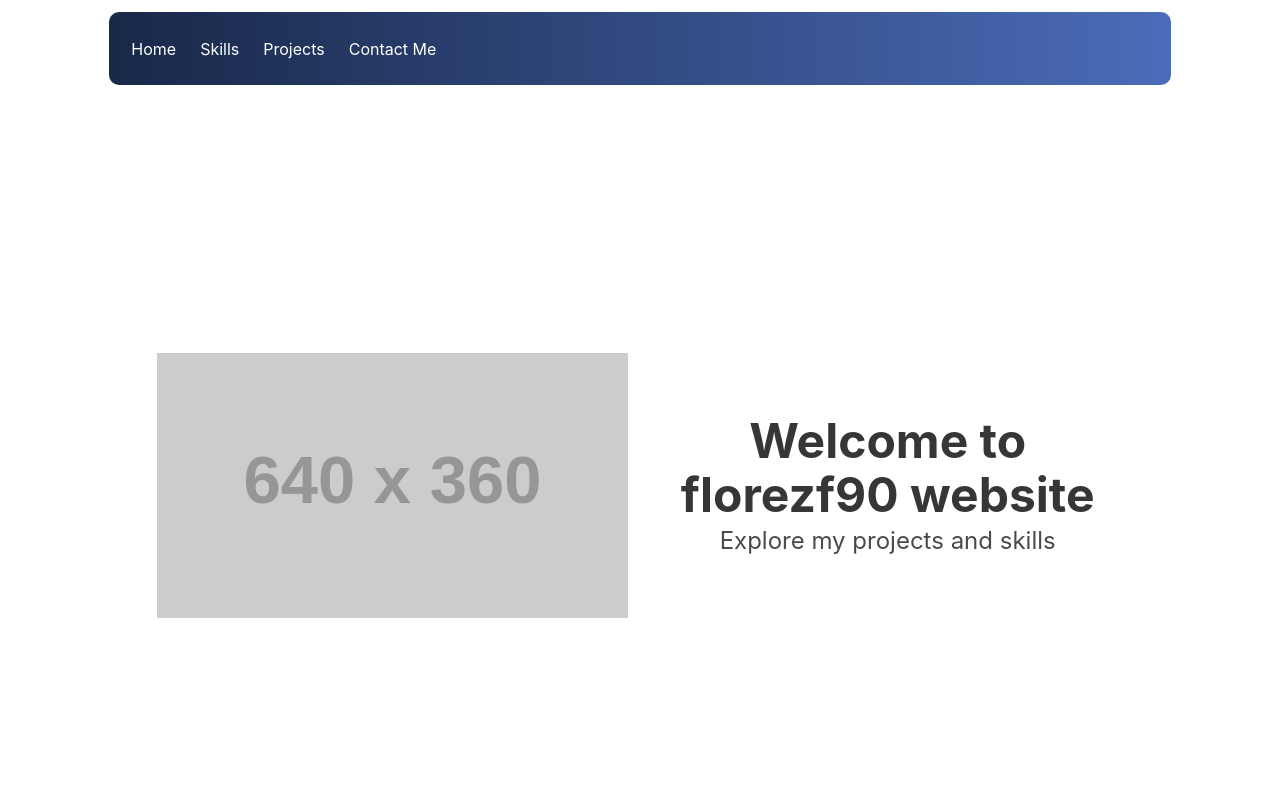
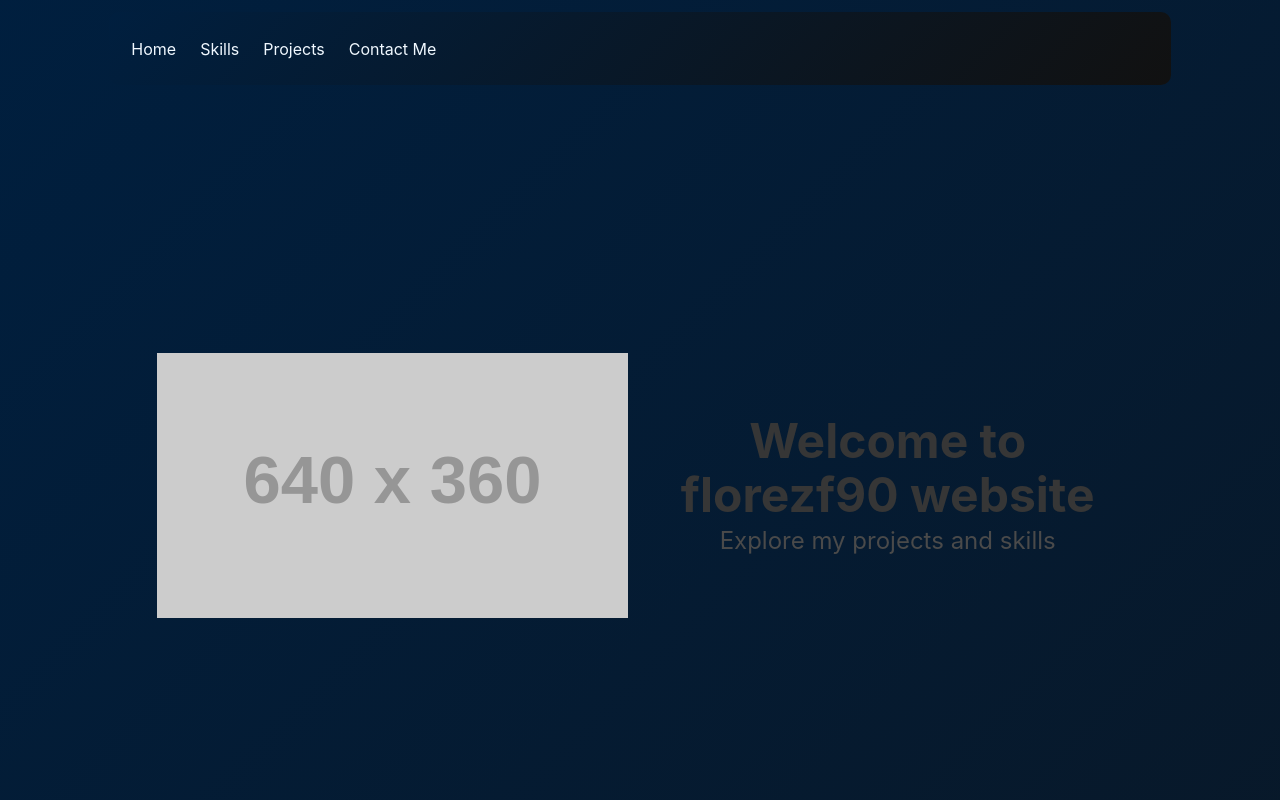
Before and after one commit to florezf90/florezf90ReactPortfolio, a React (Vite) app: page / in a window 1280 px wide. Shown: the top 800 px of the page. Built offline with nearby package versions, Linux system fonts and the light colour scheme.

Commit message:
fixed navbar rendering issues and effects

```diff
--- a/src/App.jsx
+++ b/src/App.jsx
@@ -7,10 +7,14 @@ import 'bulma/css/bulma.css';
 
 
 function App () {
+  const backgroundStyle = {
+    background: 'linear-gradient(135deg, #001f3f, #111)',
+  };
+
   return (
-    <div className="columns is-centered">
+    <div className="columns is-centered" style={backgroundStyle}>
       <div className="column is-10">
-        <Header />
+        <Header  style={backgroundStyle}/>
         <HomeScreen />
         <SkillsScreen />
         <ProjectsScreen />
@@ -18,7 +22,6 @@ function App () {
       </div>
     </div>
   )
-
 }
 
 
--- a/src/components/CSS/navbar.css
+++ b/src/components/CSS/navbar.css
@@ -1,31 +1,29 @@
 .navbar {
-  background: linear-gradient(to left, #4b6cb9, #182848);
   border-radius: 10px;
   padding: 1%;
-  transition: background-color 0.3s; /* Add transition for smooth color change */
+
 }
 
 /* Increase the hover effect */
 .navbar-item:hover {
-  background-color: #4b6cb7; /* Change the background color on hover */
-  color: white; /* Change the text color on hover */
+  background-color: transparent;
+  border-radius: 5px;
+}
+
+.navbar-item.is-hoverable:hover {
+background: linear-gradient(135deg, #001f3f, #111);
   border-radius: 5px; /* Rounded corners for the navbar items */
 }
 
+
 .navbar-item {
-  color: white;
+  color: aliceblue;
+
 }
 
-.navbar-burger {
-  color: white;
+
+@media screen and (max-width: 1087px) {
+  .navbar-menu {
+    background: transparent;
+  }
 }
-
-.navbar-burger:hover {
-  color: white;
-}
-
-/* Styles for the scrolled state */
-.navbar.scrolled {
-  background-color: rgba(75, 108, 185, 0.9); /* Apply the faded background color when scrolled */
-  box-shadow: 0 2px 5px rgba(0, 0, 0, 0.2); /* Add a subtle shadow for depth */
-}
--- a/src/components/navbar.jsx
+++ b/src/components/navbar.jsx
@@ -15,14 +15,18 @@ const Header = () => {
   const handleScroll = () => {
     const navbar = document.querySelector('.navbar');
     if (window.scrollY > 0) {
-      navbar.classList.add('is-fixed-top', 'has-background-primary');
+      navbar.classList.add('is-fixed-top', );
+            navbar.style.background = 'transparent'; // Set the background color to match the page's background
+
     } else {
-      navbar.classList.remove('is-fixed-top', 'has-background-primary');
+      navbar.classList.remove('is-fixed-top', );
+                  navbar.style.background = 'linear-gradient(135deg, #001f3f, #111)';
+
     }
   };
 
   return (
-    <nav className="navbar is-flex is-justify-content-center mt-3" role="navigation" aria-label="main navigation">
+    <nav className="navbar is-flex is-justify-content-center mt-3" role="navigation" aria-label="main navigation" style={{background: 'linear-gradient(135deg, #001f3f, #111)'}}>
       <div className="navbar-brand">
         <a role="button" className={`navbar-burger ${isActive ? 'is-active' : ''}`} aria-label="menu" aria-expanded="false" data-target="navbarBasicExample" onClick={() => setIsActive(!isActive)}>
           <span aria-hidden="true"></span>
```
